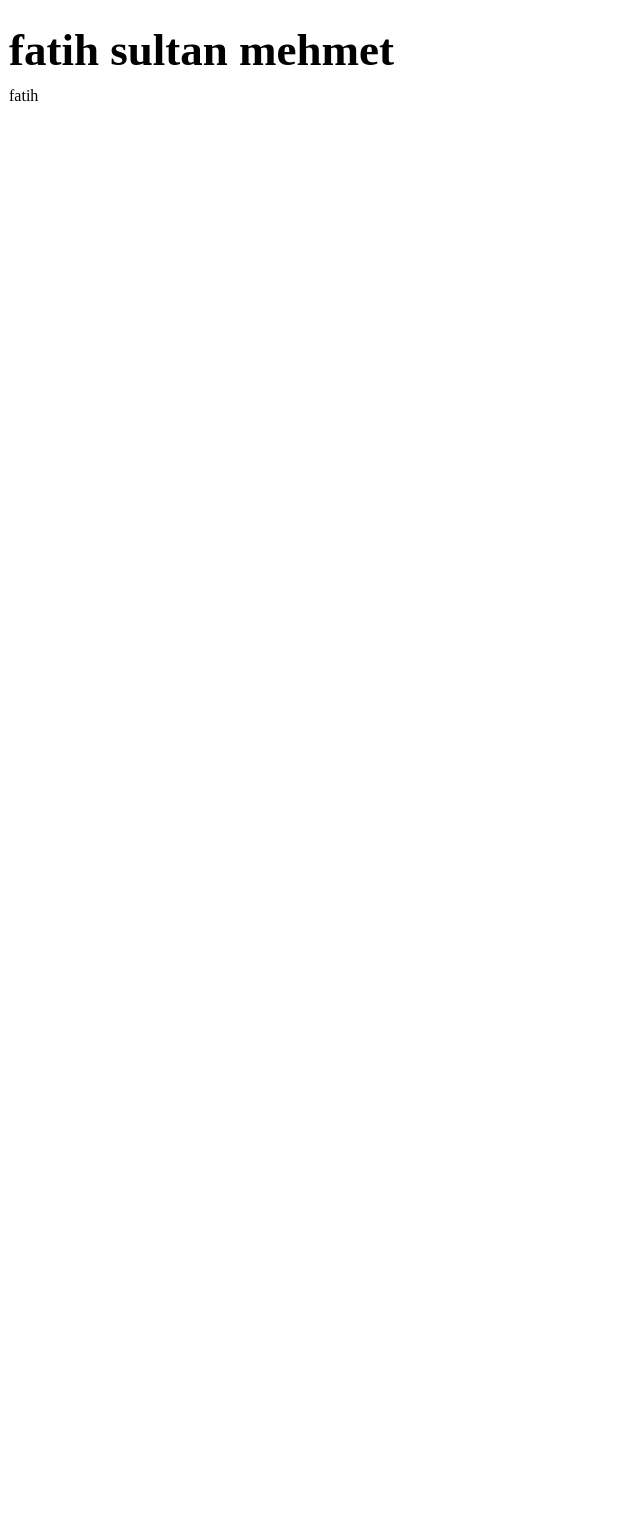
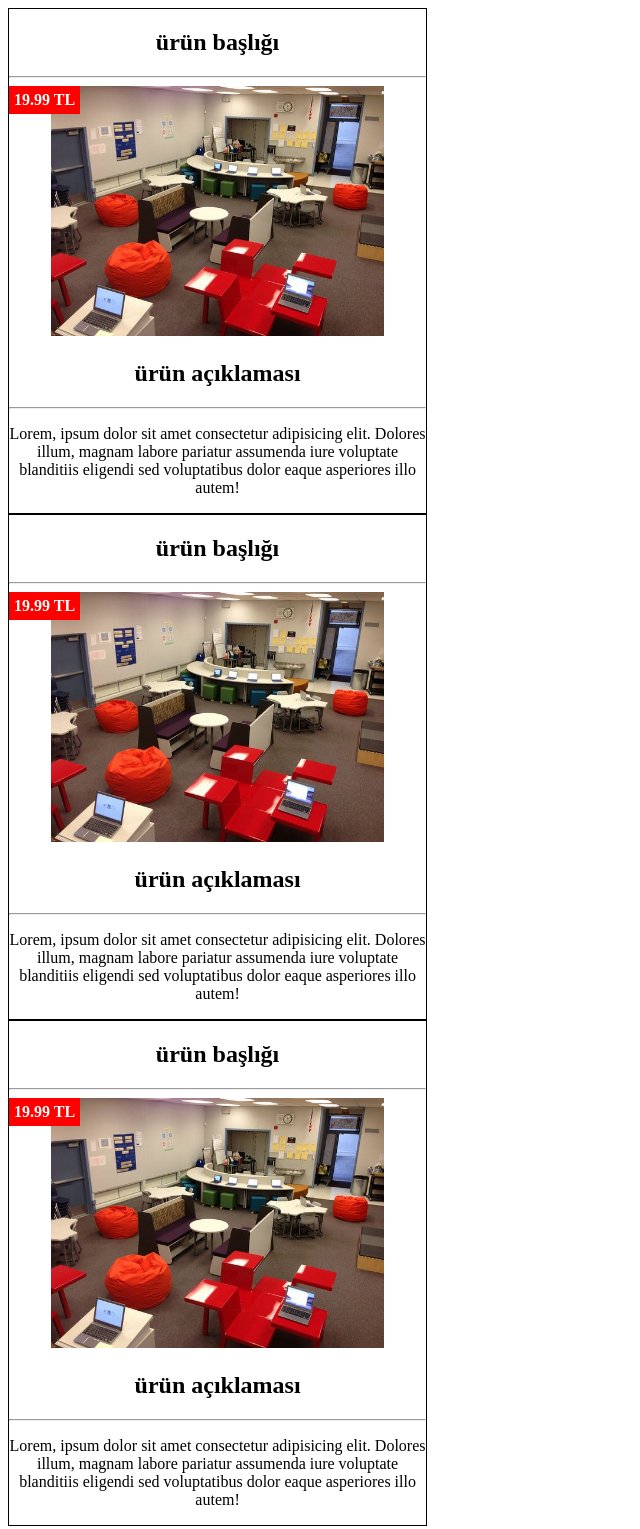
Before and after one commit to Berivanaksoy/CSS, a plain HTML site: page index.html in a window 1280 px wide. Shown: the whole page, without its empty margins (0-640 px from the left). Before the commit the page ends 800 px from the top, so only its background shows below. Drawn offline with Linux system fonts and the light colour scheme.

Commit message:
inş yapabildim

```diff
--- a/index.html
+++ b/index.html
@@ -5,38 +5,57 @@
     <meta http-equiv="X-UA-Compatible" content="IE=edge">
     <meta name="viewport" content="width=device-width, initial-scale=1.0">
     <title>Document</title>
-
-
-<!-- h3 {
-    font-size: 45px;
-
-}
-bunu yapamadım
-yooo yaptım kiii-->
-<style>
-h3{font-size: 45px;}
-
-
-
-
-
-</style>
-
-
-
-<link rel="stylesheet" href="./style.css">
-
-
+    <link rel="stylesheet" href="style1.css">
 </head>
-
-
 <body>
 
+    <div class="katalog">
+        <div class="urun">
+            <h2>ürün başlığı</h2>
+            <hr>
+            <h4>mobil versiyondasınız</h4>
+            <div class="ur">
+                <img src="./images/c3921946e416729ca54b0f9e495ad178.jpg" alt="">
+            <span>19.99 TL</span>
+            </div>
+            <div class="ut">
+                <h2>ürün açıklaması</h2>
 
-<h3>fatih sultan mehmet</h3>
-<div>fatih</div>
+                <hr>
+            <p>Lorem, ipsum dolor sit amet consectetur adipisicing elit. Dolores illum, magnam labore pariatur assumenda iure voluptate blanditiis eligendi sed voluptatibus dolor eaque asperiores illo autem!</p></div>
+        </div>
+</div>
 
+    <div class="katalog">
+        <div class="urun">
+            <h2>ürün başlığı</h2>
+            <hr>
+            <h4>mobil versiyondasınız</h4>
+            <div class="ur">
+                <img src="./images/c3921946e416729ca54b0f9e495ad178.jpg" alt="">
+            <span>19.99 TL</span>
+            </div>
+            <div class="ut">
+                <h2>ürün açıklaması</h2>
+                <hr>
+            <p>Lorem, ipsum dolor sit amet consectetur adipisicing elit. Dolores illum, magnam labore pariatur assumenda iure voluptate blanditiis eligendi sed voluptatibus dolor eaque asperiores illo autem!</p></div>
+        </div>
+</div>
 
+    <div class="katalog">
+        <div class="urun">
+            <h2>ürün başlığı</h2>
+            <hr>
+            <h4>mobil versiyondasınız</h4>
+            <div class="ur">
+                <img src="./images/c3921946e416729ca54b0f9e495ad178.jpg" alt="">
+            <span>19.99 TL</span>
+            </div>
+            <div class="ut">
+                <h2>ürün açıklaması</h2>
+                <hr>
+            <p>Lorem, ipsum dolor sit amet consectetur adipisicing elit. Dolores illum, magnam labore pariatur assumenda iure voluptate blanditiis eligendi sed voluptatibus dolor eaque asperiores illo autem!</p></div>
+        </div>
+ </div>
 </body>
-
 </html>
```
